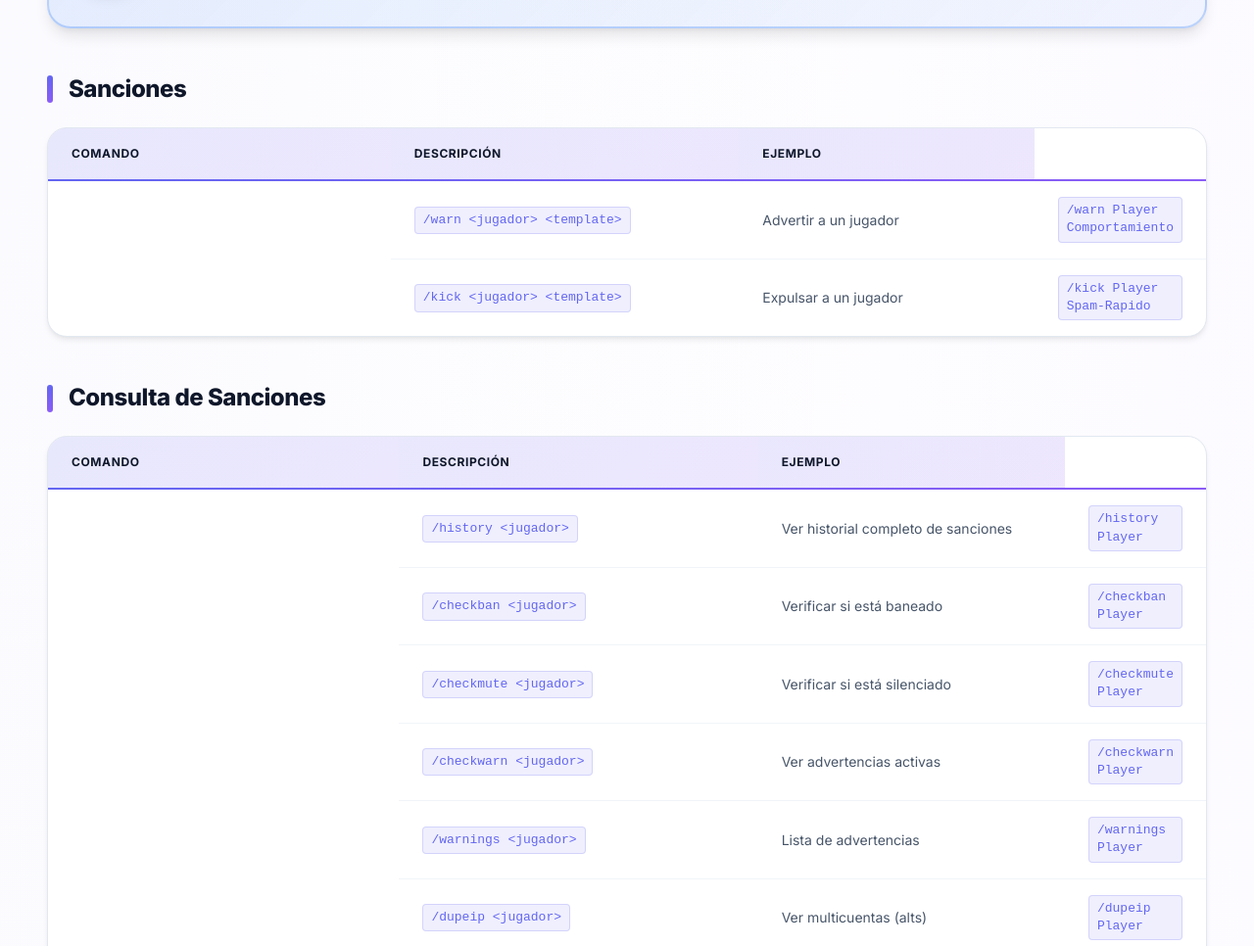
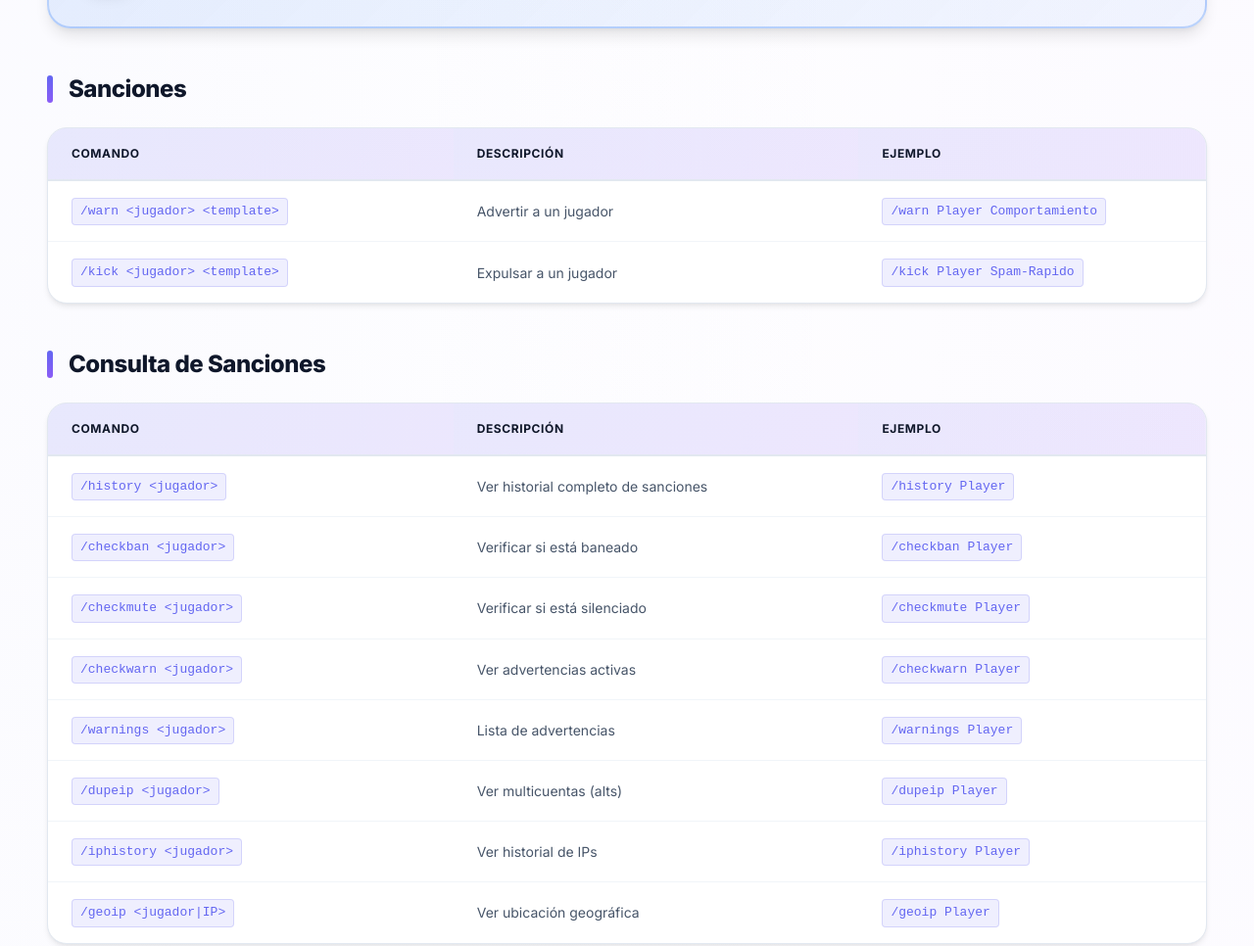
Before and after one commit to ymminnl/guia-staff-atheondam, a plain HTML site: page index.html in a window 1280 px wide. Shown: the part 2120-3086 px from the top of the page at 98% size. Drawn offline with Linux system fonts and the light colour scheme.

Commit message:
v11.5 - FIX ESPACIO VACÍO TABLAS:  table-layout:fixed forzado  Eliminado ::before de 4px que causaba espacio  Eliminado position:relative y absolute  Simplificado hover (solo background)  word-wrap y overflow-wrap en td  nth-child consistente (no first/last)  SIN espacios vacíos

```diff
--- a/css/mintlify.css
+++ b/css/mintlify.css
@@ -1240,6 +1240,7 @@ body.sidebar-collapsed .sidebar-toggle-btn svg {
 
 .table {
     width: 100%;
+    table-layout: fixed; /* FORZAR distribución de anchos */
     border-collapse: collapse;
     border-spacing: 0;
     font-size: 0.875rem;
@@ -1247,9 +1248,6 @@ body.sidebar-collapsed .sidebar-toggle-btn svg {
 
 .table thead {
     background: linear-gradient(135deg, rgba(99, 102, 241, 0.08) 0%, rgba(139, 92, 246, 0.08) 100%);
-    position: sticky;
-    top: 0;
-    z-index: 10;
 }
 
 .table thead::after {
@@ -1273,22 +1271,13 @@ body.sidebar-collapsed .sidebar-toggle-btn svg {
     border-bottom: 2px solid var(--color-border);
     background: linear-gradient(135deg, rgba(99, 102, 241, 0.08) 0%, rgba(139, 92, 246, 0.08) 100%);
     white-space: nowrap;
-}
-
-/* Primera columna: COMANDO */
-.table th:first-child {
-    width: 35%;
-}
-
-/* Segunda columna: DESCRIPCIÓN */
-.table th:nth-child(2) {
-    width: 35%;
-}
-
-/* Tercera columna: EJEMPLO */
-.table th:last-child {
-    width: 30%;
-}
+    vertical-align: middle;
+}
+
+/* Anchos de columnas */
+.table th:nth-child(1) { width: 35%; }
+.table th:nth-child(2) { width: 35%; }
+.table th:nth-child(3) { width: 30%; }
 
 .table td {
     padding: 1rem 1.5rem;
@@ -1296,44 +1285,17 @@ body.sidebar-collapsed .sidebar-toggle-btn svg {
     color: var(--color-text-secondary);
     line-height: 1.8;
     vertical-align: middle;
-}
-
-/* Primera columna: COMANDO */
-.table td:first-child {
+    word-wrap: break-word;
+    overflow-wrap: break-word;
+}
+
+.table td:nth-child(1) {
     font-weight: 600;
     color: var(--color-text-primary);
-    width: 35%;
-}
-
-/* Segunda columna: DESCRIPCIÓN */
-.table td:nth-child(2) {
-    width: 35%;
-}
-
-/* Tercera columna: EJEMPLO */
-.table td:last-child {
-    width: 30%;
 }
 
 .table tbody tr {
-    transition: all 0.2s ease;
-    position: relative;
-}
-
-.table tbody tr::before {
-    content: '';
-    position: absolute;
-    left: 0;
-    top: 0;
-    width: 4px;
-    height: 100%;
-    background: linear-gradient(180deg, var(--color-primary), var(--color-secondary));
-    transform: scaleY(0);
-    transition: transform 0.2s ease;
-}
-
-.table tbody tr:hover::before {
-    transform: scaleY(1);
+    transition: background-color 0.2s ease;
 }
 
 .table tbody tr:last-child td {
--- a/index.html
+++ b/index.html
@@ -17,7 +17,7 @@
     <link href="https://fonts.googleapis.com/css2?family=Inter:wght@400;500;600;700;800;900&display=swap" rel="stylesheet">
 
     <!-- External CSS -->
-    <link rel="stylesheet" href="css/mintlify.css?v=11.4">
+    <link rel="stylesheet" href="css/mintlify.css?v=11.5">
 </head>
 <body>
 
```
